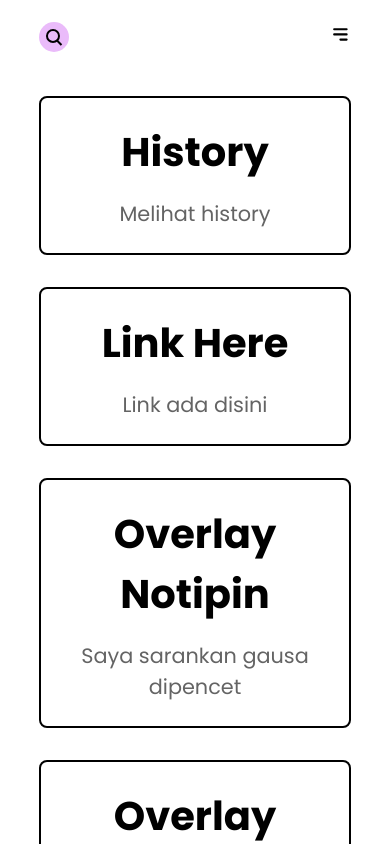
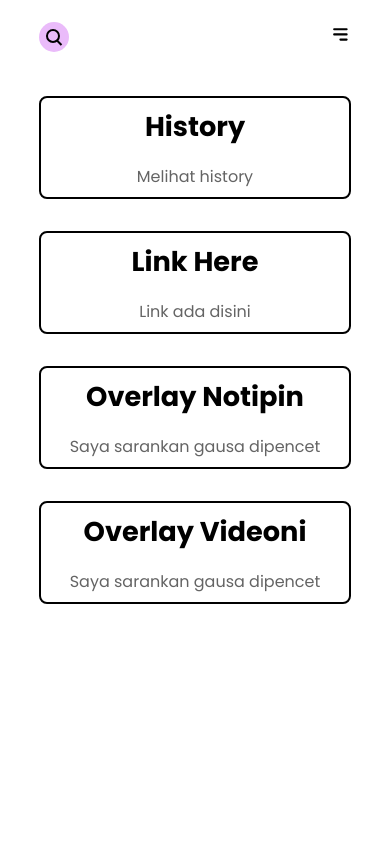
Before and after one commit to IrPanK/stream-gift, a React (Create React App) app in the folder client/: page /dashboard/1 in a window 390 px wide. Shown: the top 844 px of the page. Built offline with nearby package versions, Linux system fonts and the light colour scheme; no server answers.

Commit message:
fix card interface at home page

```diff
--- a/client/src/Component/Card/Card.css
+++ b/client/src/Component/Card/Card.css
@@ -2,6 +2,7 @@
     border: 2px solid black;
     border-radius: 8px;
     padding: 1.5rem 2.5rem;
+    height: 100%;
     cursor: pointer;
     transition: background-color 0.2s;
 }
@@ -54,4 +55,17 @@
     .card-desc {
         font-size: 1.2rem;
     }
+
+    .card-title-streamer {
+        font-size: 1.7rem;
+    }
+
+    .card-desc-streamer {
+        font-size: 1rem;
+        padding: 0 0.5rem;
+    }
+
+    .card {
+        padding: 0.5rem 0;
+    }
 }
--- a/client/src/Component/Card/Card.js
+++ b/client/src/Component/Card/Card.js
@@ -1,4 +1,3 @@
-import { useState } from "react";
 import { useNavigate } from "react-router";
 
 import "./Card.css";
@@ -12,7 +11,7 @@ const Card = ({ title, desc, disable, goto }) => {
 
     return (
         <div
-            className={`card ${disable ? "card-disable" : null}`}
+            className={`card ${disable ? "card-disable" : ""}`}
             onClick={disable ? null : moveTo}
             id={goto}
         >
```
